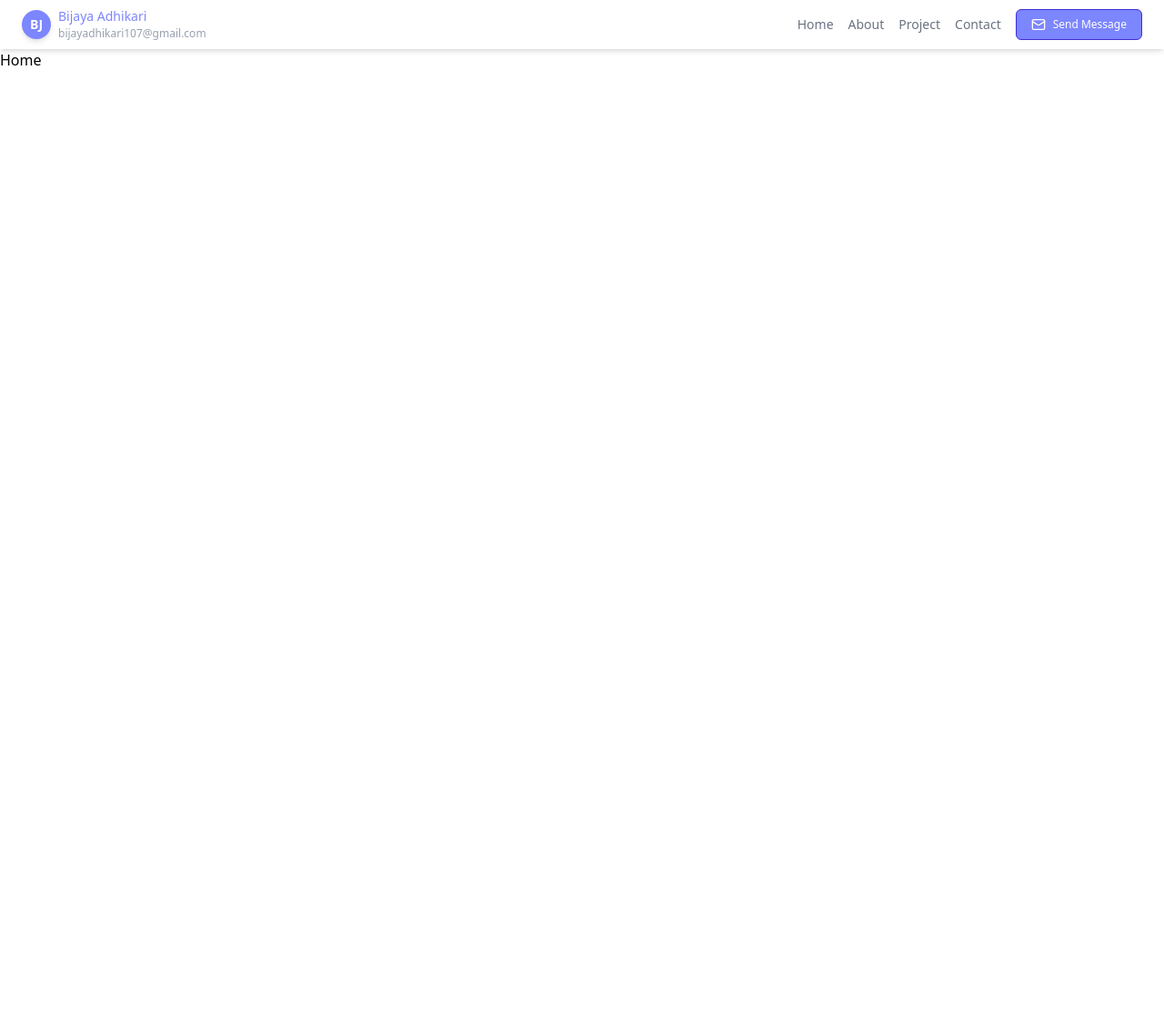
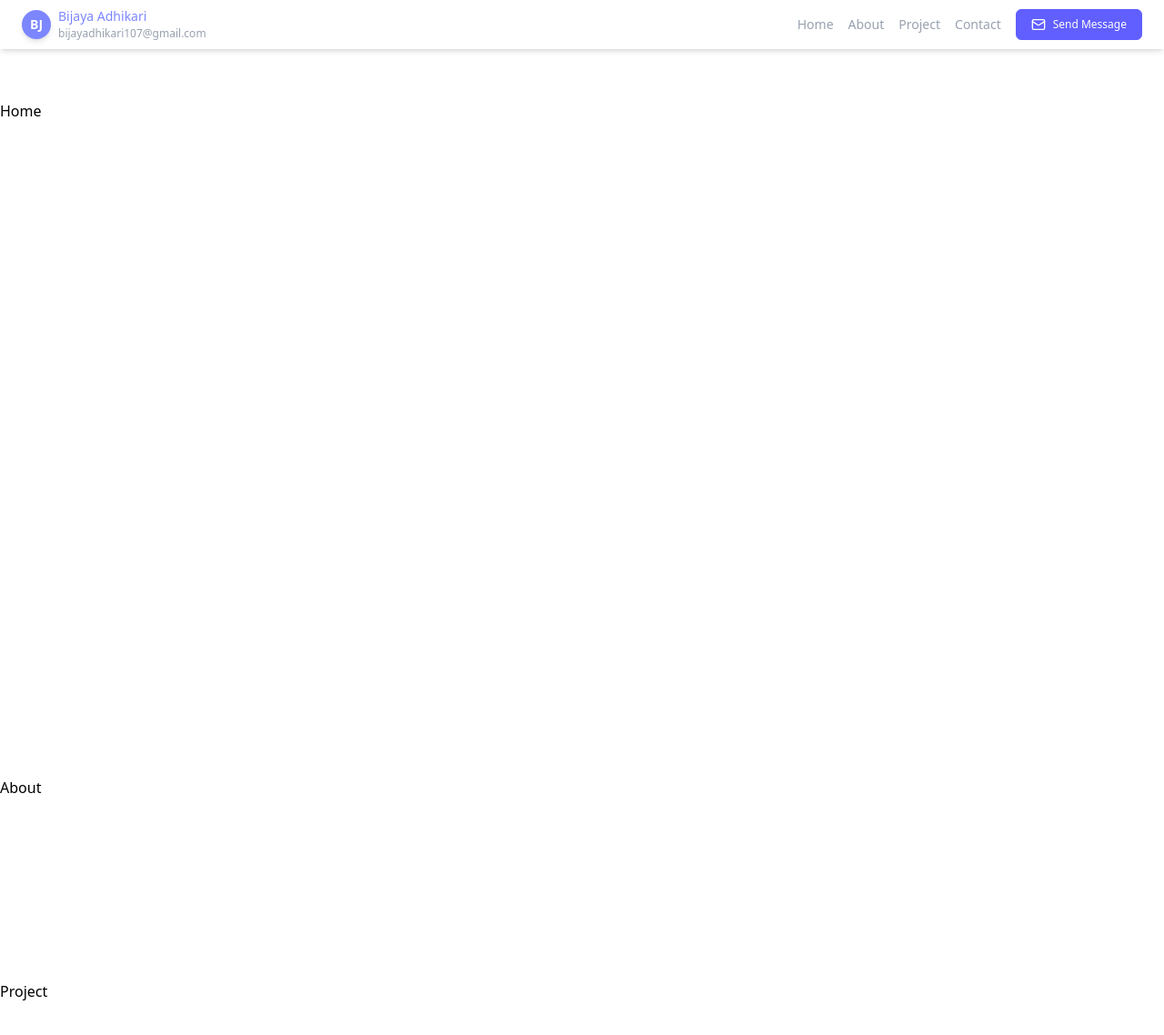
Before and after one commit to bjadhs/portfolio.bijayadhikari.io, a React (Vite) app: page / in a window 1280 px wide. Shown: the top 1138 px of the page at 91% size. Before the commit the page ends 854 px from the top, so only its background shows below. Built offline with nearby package versions, Linux system fonts and the light colour scheme.

Commit message:
hover effect on nav and button

```diff
--- a/src/components/Header.tsx
+++ b/src/components/Header.tsx
@@ -32,7 +32,10 @@ const Header = () => {
           </li>
         </ul>
 
-        <button className='bg-indigo-400 text-white px-4 py-2 border border-indigo-700 rounded-md flex items-center space-x-2'>
+        <button
+          onClick={() => alert('Hi, I am bijaya adhikari.')}
+          className='message-btn'
+        >
           <Mail size={16} />
           <p className='text-xs'>Send Message</p>
         </button>
--- a/src/index.css
+++ b/src/index.css
@@ -1 +1,13 @@
 @import "tailwindcss";
+
+@theme {
+  --color-primary-100: #7C86FF;
+}
+
+li {
+  @apply text-gray-400 hover:text-indigo-500  hover:border-b-2 hover:border-indigo-500 transition-all duration-300 hover:scale-105;
+}
+
+button {
+  @apply bg-indigo-500 hover:bg-indigo-200 text-white hover:text-indigo-500  px-4 py-2 border border-indigo-500 rounded-md flex items-center space-x-2;
+}
--- a/src/pages/Home.tsx
+++ b/src/pages/Home.tsx
@@ -1,5 +1,18 @@
 const Home = () => {
-  return <div className='h-screen'>Home</div>;
+  return (
+    <div className='h-screen'>
+      {/* Home */}
+      <div id='home' className='h-screen pt-14'>
+        Home
+      </div>
+      <div id='about' className='h-56'>
+        About
+      </div>
+      <div id='project' className='h-56'>
+        Project
+      </div>
+    </div>
+  );
 };
 
 export default Home;
```
Also changed, not shown: Todos.txt (added).
